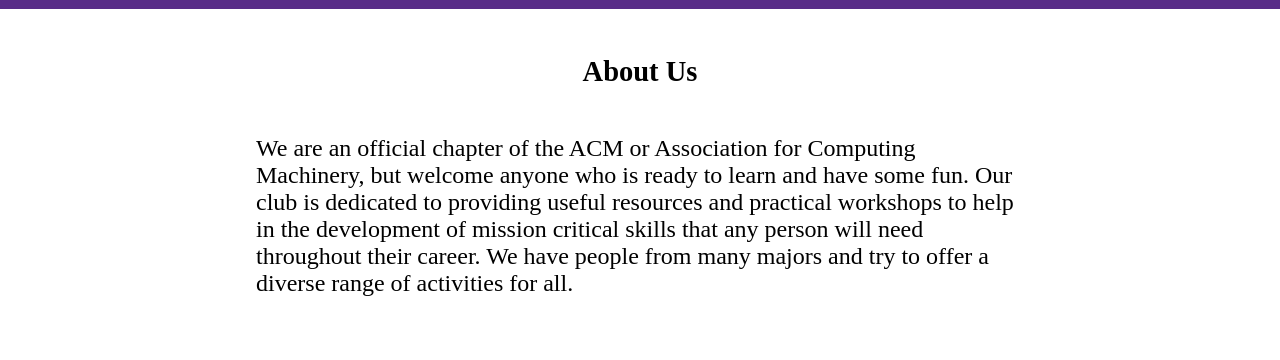
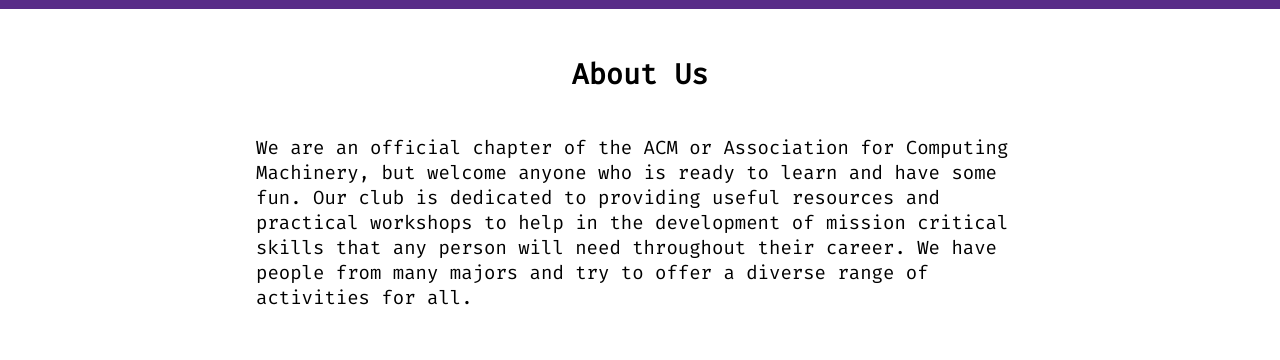
Before and after one commit to wcucs/WCU_CS_Club, a React (Create React App) app in the folder frontend/wcu-cs-club-site/: page / in a window 1280 px wide. Shown: the part 1060-1420 px from the top of the page. Built offline with nearby package versions, Linux system fonts and the light colour scheme.

Commit message:
font and button hovers; removed officer hover

```diff
--- a/frontend/wcu-cs-club-site/public/index.html
+++ b/frontend/wcu-cs-club-site/public/index.html
@@ -3,6 +3,7 @@
   <head>
     <meta charset="utf-8" />
     <link rel="icon" href="%PUBLIC_URL%/favicon.ico" />
+    <link href='https://fonts.googleapis.com/css?family=Fira Code' rel='stylesheet'>
     <meta name="viewport" content="width=device-width, initial-scale=1" />
     <meta name="theme-color" content="#000000" />
     <meta
--- a/frontend/wcu-cs-club-site/src/App.css
+++ b/frontend/wcu-cs-club-site/src/App.css
@@ -46,10 +46,10 @@
   transition-duration: 0.5s;
 }
 
-.Officer:not(:hover) {
+/* .Officer:not(:hover) {
   transform: scale(1);
   transition-duration: 0.5s;
-}
+} */
 
 .Baseboard {
   padding: 30px;
@@ -155,5 +155,4 @@
 
 p {
   font-family: Fira Code;
-  font-size: x-large;
 }
```
